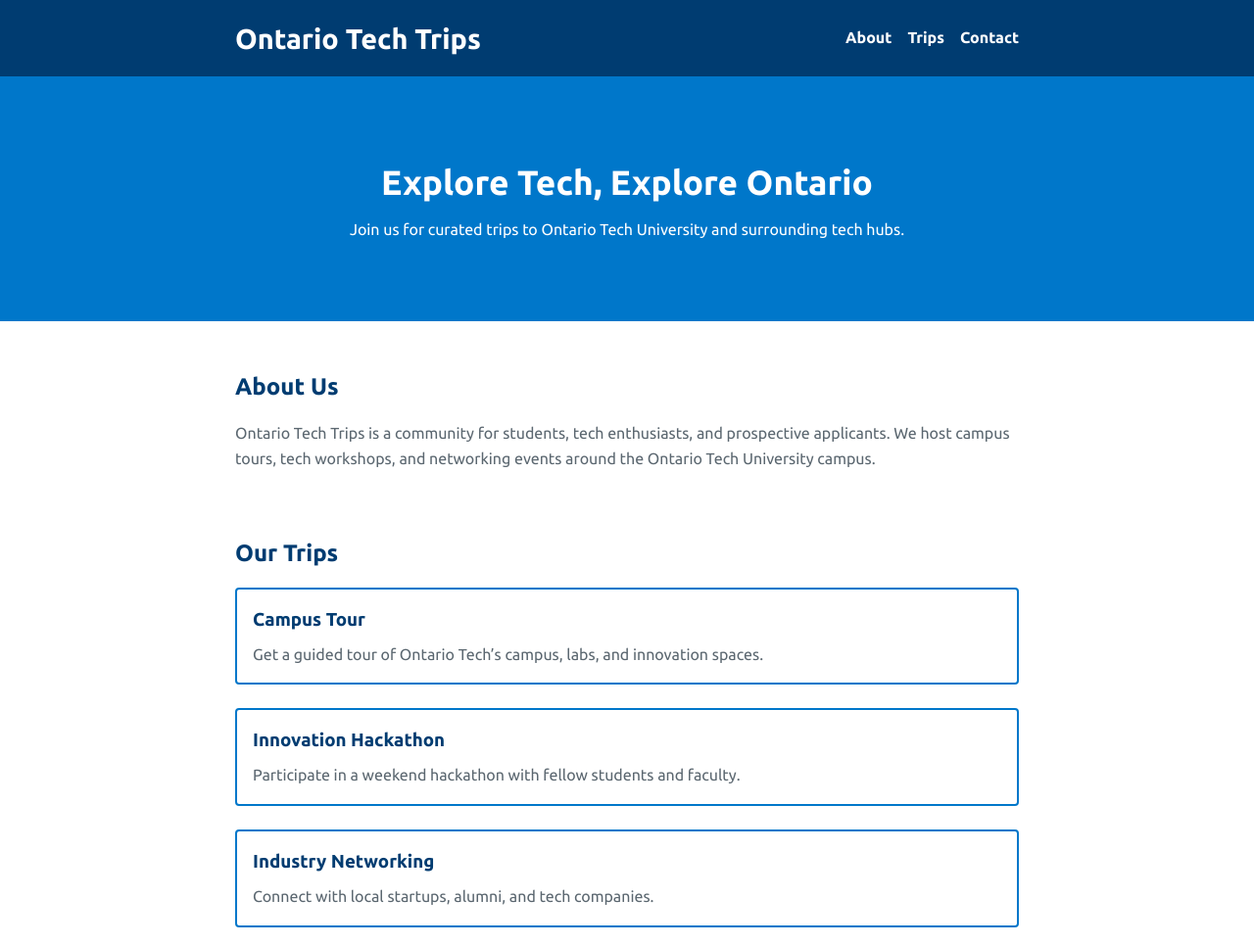
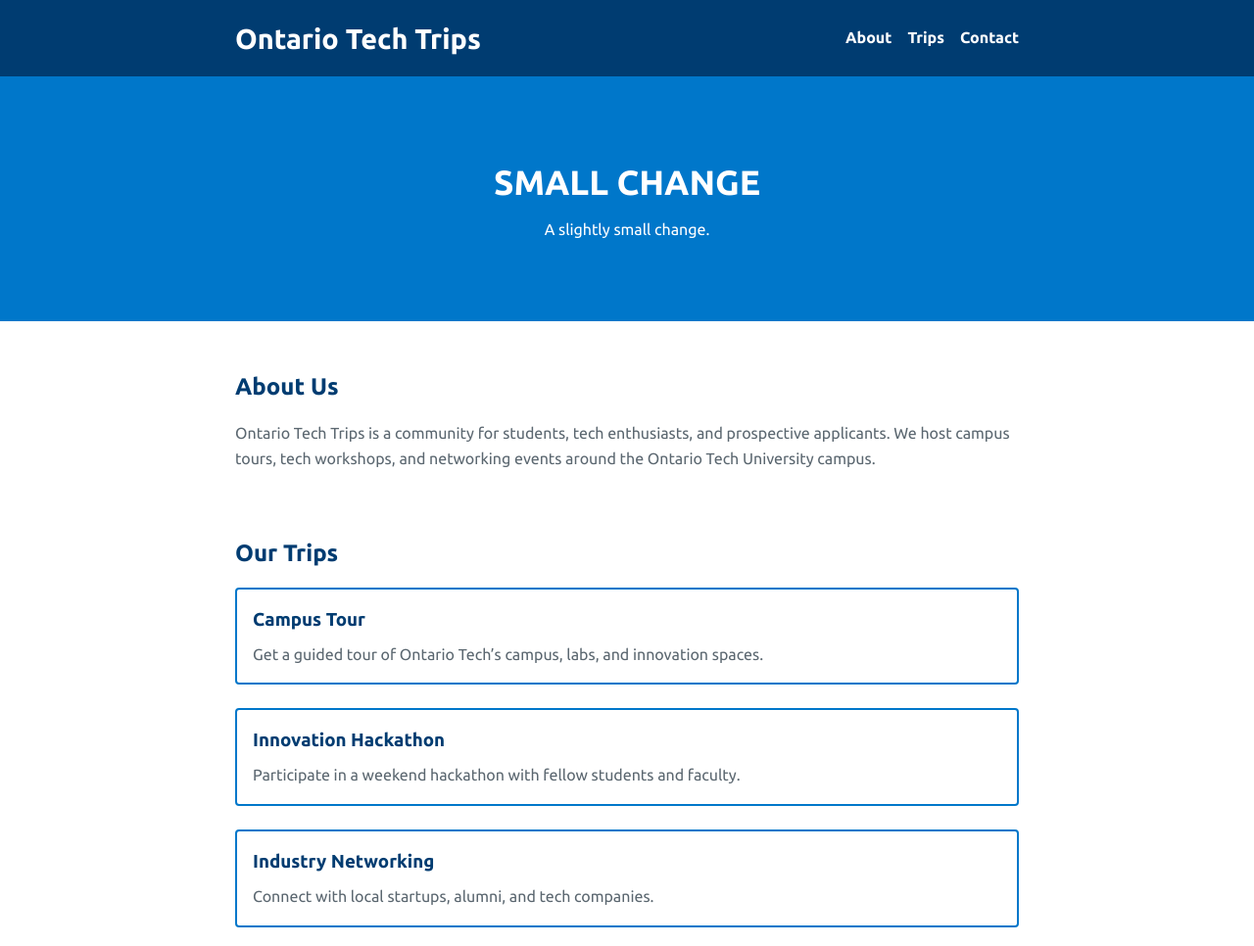
Before and after one commit to johnny982/ott, a website: page public/index.html in a window 1280 px wide. Shown: the top 966 px of the page at 98% size. Drawn offline with Linux system fonts and the light colour scheme.

Commit message:
another small change

```diff
--- a/public/index.html
+++ b/public/index.html
@@ -3,7 +3,7 @@
 <head>
   <meta charset="UTF-8" />
   <meta name="viewport" content="width=device-width, initial-scale=1.0" />
-  <title>Ontario Tech Trips (small change)</title>
+  <title>Ontario Tech Trips</title>
   <link rel="stylesheet" href="styles.css" />
   <link rel="preconnect" href="https://fonts.googleapis.com">
   <link rel="preconnect" href="https://fonts.gstatic.com" crossorigin>
@@ -25,8 +25,8 @@
 
   <section id="hero" class="hero">
     <div class="container">
-      <h2>Explore Tech, Explore Ontario</h2>
-      <p>Join us for curated trips to Ontario Tech University and surrounding tech hubs.</p>
+      <h2>SMALL CHANGE</h2>
+      <p>A slightly small change.</p>
     </div>
   </section>
 
```
